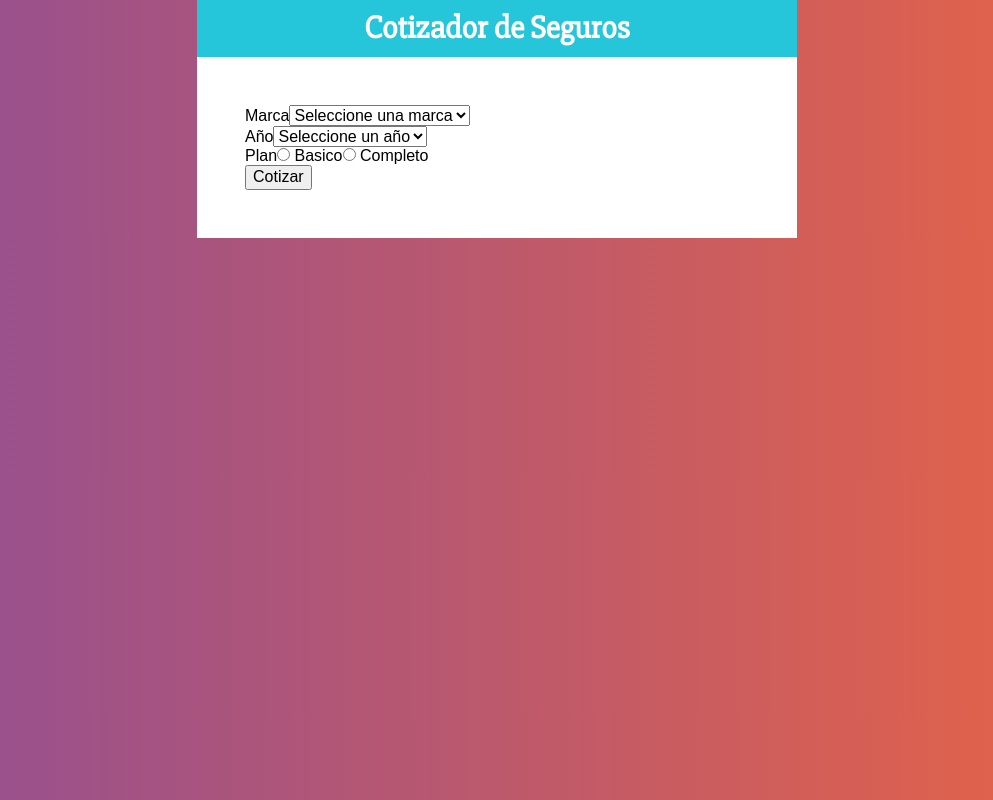
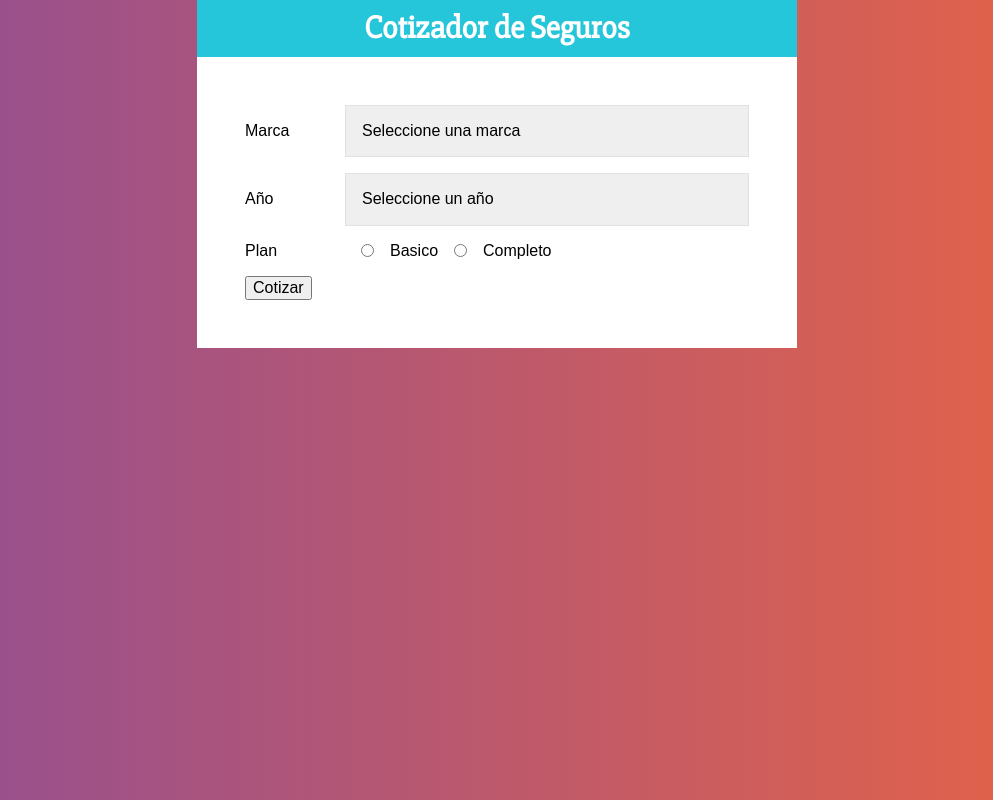
Before and after one commit to oscarjho/cotizador, a React (Create React App) app: page / in a window 1280 px wide. Shown: the whole page, without its empty margins (143-1136 px from the left). Built offline with nearby package versions, Linux system fonts and the light colour scheme.

Commit message:
Agregando styled al formulario

```diff
--- a/src/components/Formulario.js
+++ b/src/components/Formulario.js
@@ -1,18 +1,42 @@
+import styled from '@emotion/styled';
+
+const Campo = styled.div`
+    display: flex;
+    margin-bottom: 1rem;
+    align-items: center;
+`;
+
+const Label = styled.label`
+    flex: 0 0 100px;
+`;
+
+const Select = styled.select`
+    display: block;
+    width: 100%;
+    padding: 1rem;
+    border: 1px solid #e1e1e1;
+    -webkit-appearance: none;
+`;
+
+const InputRadio = styled.input`
+    margin: 0 1rem;
+`;
+
 const Formulario = () => {
     return (
         <form>
-            <div>
-                <label>Marca</label>
-                <select>
+            <Campo>
+                <Label>Marca</Label>
+                <Select>
                     <option value="">Seleccione una marca</option>
                     <option value="americano">Americano</option>
                     <option value="europeo">Europeo</option>
                     <option value="asiatico">Asiatico</option>
-                </select>
-            </div>
-            <div>
-                <label>Año</label>
-                <select>
+                </Select>
+            </Campo>
+            <Campo>
+                <Label>Año</Label>
+                <Select>
                     <option value="">Seleccione un año</option>
                     <option value="2021">2021</option>
                     <option value="2020">2020</option>
@@ -24,21 +48,21 @@
                     <option value="2014">2014</option>
                     <option value="2013">2013</option>
                     <option value="2012">2012</option>
-                </select>
-            </div>
-            <div>
-                <label>Plan</label>
-                <input
+                </Select>
+            </Campo>
+            <Campo>
+                <Label>Plan</Label>
+                <InputRadio
                     type="radio"
                     name="plan"
                     value="basico"
                 /> Basico
-                <input
+                <InputRadio
                     type="radio"
                     name="plan"
                     value="completo"
                 /> Completo
-            </div>
+            </Campo>
             <button type="button">Cotizar</button>
         </form>
     );
```
